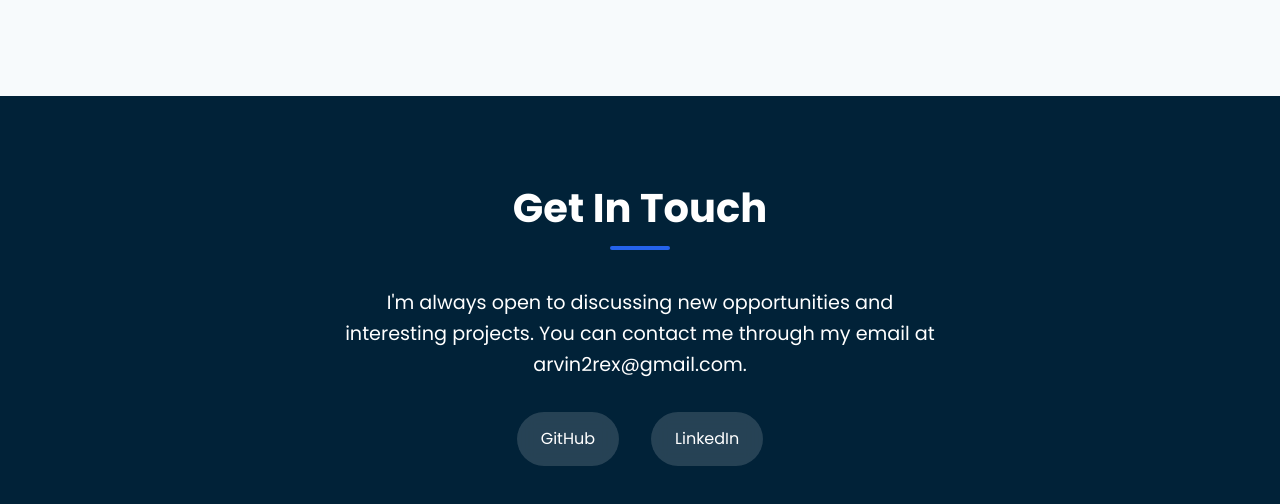
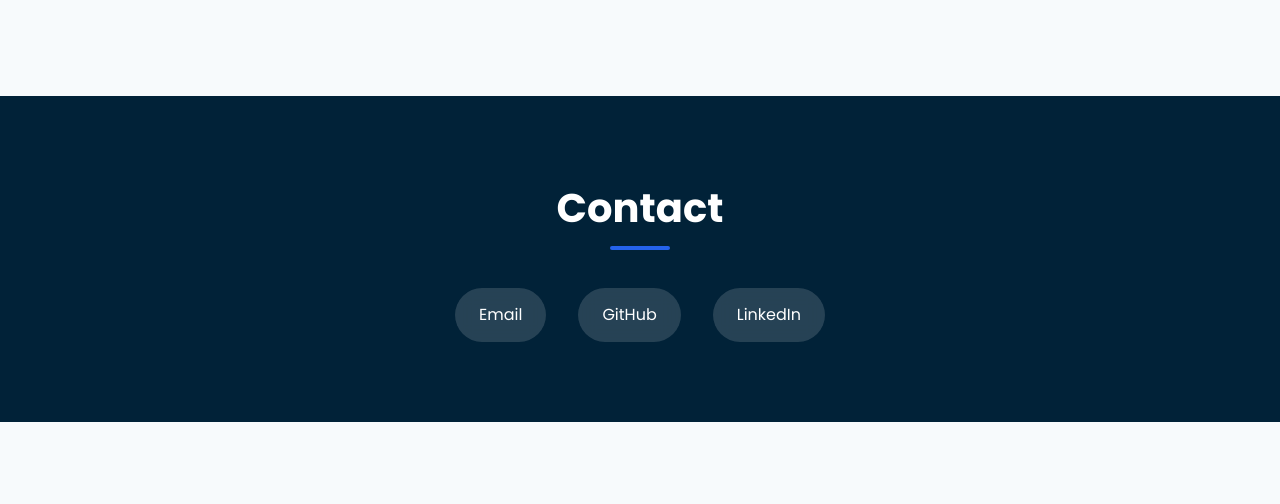
Before and after one commit to rviiin/rviiin.github.io, a plain HTML site: page index.html in a window 1280 px wide. Shown: the part 3283-3787 px from the top of the page. After the commit the page ends 3705 px from the top, so only its background shows below. Drawn offline with Linux system fonts and the light colour scheme.

Commit message:
Edit Contact details

```diff
--- a/index.html
+++ b/index.html
@@ -123,20 +123,20 @@
     </section>
 
     <!-- Contact -->
+    <!-- Contact -->
 <section id="contact" class="contact">
     <div class="container">
         <div class="contact-content">
-                <h2 class="section-title" style="color: white;">Get In Touch</h2>
-                <p style="font-size: 1.2rem; margin-bottom: 2rem;">I'm always open to discussing new opportunities and
-                    interesting projects. You can contact me through my email at arvin2rex@gmail.com.</p>
+            <h2 class="section-title" style="color: white;">Contact</h2>
             <div class="contact-links">
+                <a href="mailto:arvin2rex@gmail.com" class="contact-link">Email</a>
                 <a href="https://github.com/rviiin" class="contact-link">GitHub</a>
-                    <a href="https://www.linkedin.com/in/arvin-rex-afalla-ii-360926171/"
-                        class="contact-link">LinkedIn</a>
+                <a href="https://www.linkedin.com/in/arvin-rex-afalla-ii-360926171/" class="contact-link">LinkedIn</a>
             </div>
         </div>
     </div>
 </section>
+
 
     <!-- Link JS -->
     <script src="script.js"></script>
```
Lines whose indentation alone changed are shown as unchanged.
